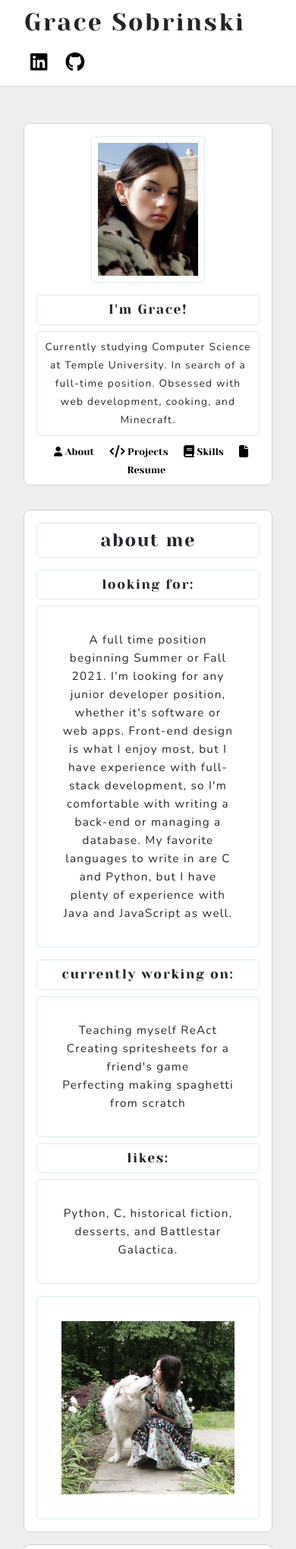
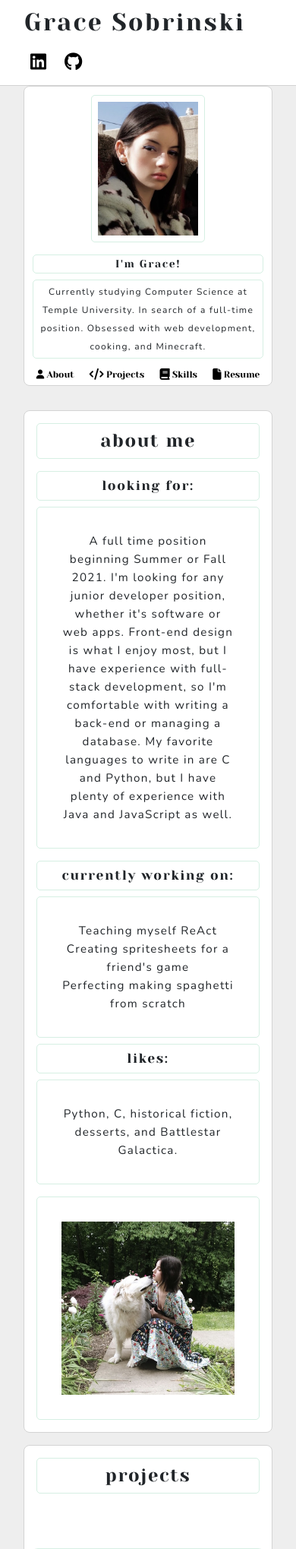
Before and after one commit to gsobrinski/gsobrinski.github.io, a Flask app: page / in a window 390 px wide. Shown: the top 2039 px of the page at 76% size. Run offline with Flask 2, Linux system fonts and the light colour scheme; some libraries are stand-ins or nearby versions.

Commit message:
fixing responsive columns

```diff
--- a/webapp/static/style.css
+++ b/webapp/static/style.css
@@ -253,9 +253,34 @@ body {
     }
 }
 
-@media only screen and (max-width: 1200px) {
+@media only screen and (max-width: 1400px) {
+
+    .profile {
+        padding: .2rem;
+        margin-top: 0px;
+    }
+
+    .topNav {
+        margin-bottom: 0px;
+    }
+
     .profile img {
         width: 150px;
         height: auto;
     }
+
+    .profile h2 {
+        font-size: 14px;
+        padding: .2rem;
+    }
+
+    .profile p {
+        font-size: 12px;
+        padding: .2rem;
+    }
+
+    .links-container a {
+        font-size: 12px;
+    }
+
 }
--- a/webapp/templates/index.html
+++ b/webapp/templates/index.html
@@ -56,14 +56,14 @@
                     <div class="bio-container" id="about">
                         <h2>about me</h2>
                         <div class="row">
-                            <div class="col-md-4">
+                            <div class="col-12">
                                 <h3>looking for:</h3>
                                 <p class="about">A full time position beginning Summer or Fall 2021. I'm looking for any junior developer position, whether it's software or web apps.
                                     Front-end design is what I enjoy most, but I have experience with full-stack development, so I'm comfortable with writing a back-end or
                                     managing a database. My favorite languages to write in are C and Python, but I have plenty of experience with Java and JavaScript as well.
                                 </p>
                             </div>
-                            <div class="col-md-4">
+                            <div class="col-md-6">
                                 <h3>currently working on:</h3>
                                 <p class="about">
                                     Teaching myself ReAct <br>
@@ -73,7 +73,7 @@
                                 <h3>likes:</h3>
                                 <p class="about">Python, C, historical fiction, desserts, and Battlestar Galactica.</p>
                             </div>
-                            <div class="col-md-4">
+                            <div class="col-md-6">
                                 <p>
                                     <img src="static/meandbo2.jpg" alt="alternatepic" class="alternatepic">
                                 </p>
@@ -87,15 +87,15 @@
                             <div class="row">
                                 <div class="col card-container">
                                     <div class="card-flip">
-                                        <div class="card front">
+                                        <div class="card front my-auto">
                                             <img src="static/projects/recipebook.png" alt="recipebook-desktop" class="desktopimage">
                                             <img src="static/projects/recipebookmobile.png" alt="recipebook-mobile" class="mobileimage">
                                         </div>
                                         <div class=" card back">
                                             <!-- card back content -->
                                             <h2>Recipe Book</h2>
-                                            <div class="row">
-                                                <div class="col-md-3 carousel-div">
+                                            <div class="row-fluid">
+                                                <div class="col-12 carousel-div">
                                                     <p class="project-desc">
                                                         My first real foray into web development. This was a semester long project in which we were
                                                         allowed to choose any topic for our website. This website was created using HTML, CSS, JavaScript,
@@ -103,7 +103,7 @@
                                                         session objects, and so much more. You can view it <a href="http://cis-linux2.temple.edu:8080/FA20_3308_tuk01723" target="_blank">here!</a>
                                                     </p>
                                                 </div>
-                                                <div class="col-md-9">
+                                                <div class="col-12">
                                                     <div id="recipepics" class="carousel slide" data-ride="carousel">
 
                                                         <ul class="carousel-indicators">
@@ -141,7 +141,7 @@
                             <div class="row">
                                 <div class="col card-container">
                                     <div class="card-flip">
-                                        <div class="card front">
+                                        <div class="card front my-auto">
                                             <img src="static/projects/signin.png" alt="signin app desktop" class="desktopimage">
                                             <img src="static/projects/signinmobile.png" alt="signin app mobile" class="mobileimage">
 
@@ -150,14 +150,14 @@
                                             <!-- card content -->
                                             <h2>Sign In Application</h2>
                                             <div class="row">
-                                                <div class="col-md-3 carousel-div">
+                                                <div class="col-12 carousel-div">
                                                     <p>
                                                         My final project for my senior Software Design course.  This was the first project in which I independently built
                                                         a web app from start to finish without any guidance. I hosted this on a Raspberry Pi Zero. This web app has a
                                                         Flask backend, HTML & CSS frontend, and SQLite database. Graphing is done via Plotly.
                                                     </p>
                                                 </div>
-                                                <div class="col-md-9">
+                                                <div class="col-12">
                                                     <div id="signinpics" class="carousel slide" data-ride="carousel">
 
                                                         <ul class="carousel-indicators">
```
